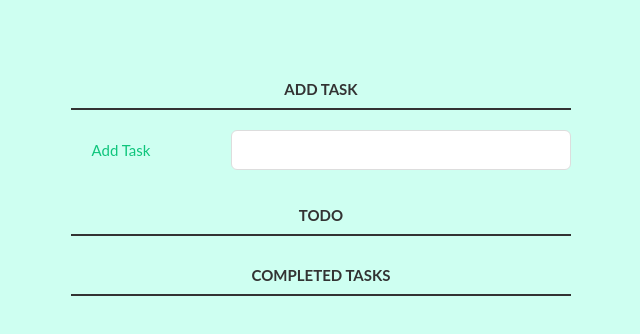
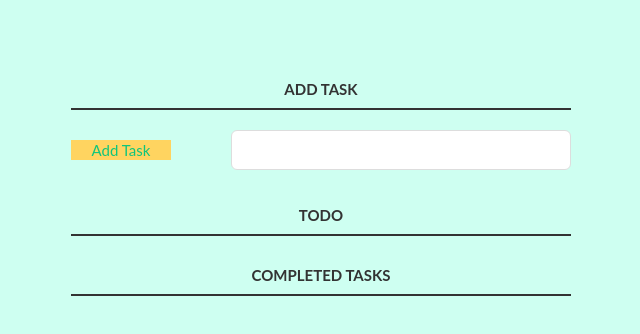
Before and after one commit to pezzonovante7/task-manager, a plain HTML site: page index.html in a window 1280 px wide. In both pictures the pointer is over the button "Add Task". Shown: the whole page, without its empty margins (319-959 px from the left). Drawn offline with nearby package versions, Linux system fonts and the light colour scheme.

Commit message:
Update styles.css

```diff
--- a/styles.css
+++ b/styles.css
@@ -44,7 +44,7 @@ cursor: pointer;
 }
 
 button:hover {
-color: #ffd460;
+background-color: #ffd460;
 }
 
 /* Heading */
```
